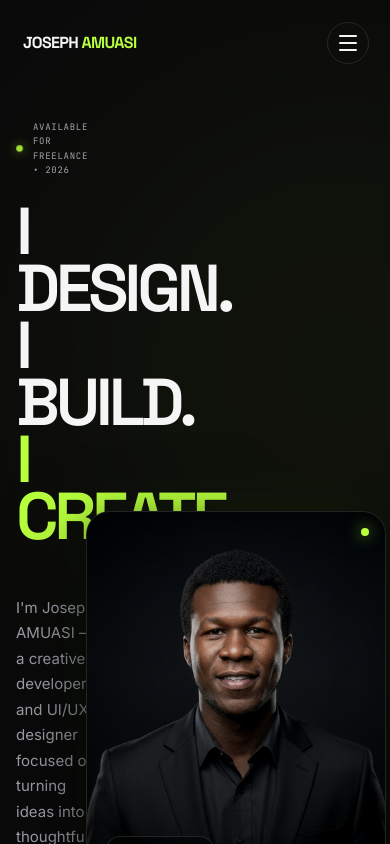
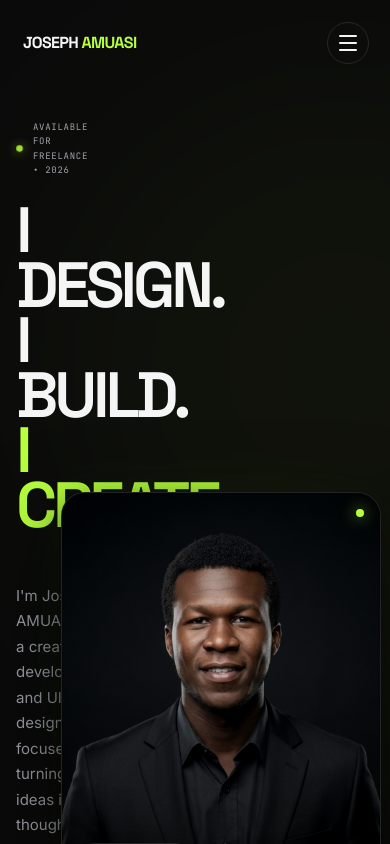
Before and after one commit to josephamuasi001/MY-PORTFOLIO, a React (Vite) app in the folder frontend/: page / in a window 390 px wide. Shown: the top 844 px of the page. Built offline with nearby package versions, Linux system fonts and the light colour scheme; no server answers.

Commit message:
feat: add responsive styles for hero section on smaller screens

```diff
--- a/frontend/src/sections/Hero.css
+++ b/frontend/src/sections/Hero.css
@@ -728,3 +728,29 @@
   }
 
 }
+
+
+
+@media (max-width: 1100px) {
+
+  .hero-main {
+    grid-template-columns:
+      minmax(0, 1fr)
+      320px;
+
+    gap: 45px;
+  }
+
+  .hero-title {
+    font-size: clamp(
+      64px,
+      8vw,
+      105px
+    );
+  }
+
+  .hero-image-frame {
+    width: 320px;
+  }
+
+}
```
